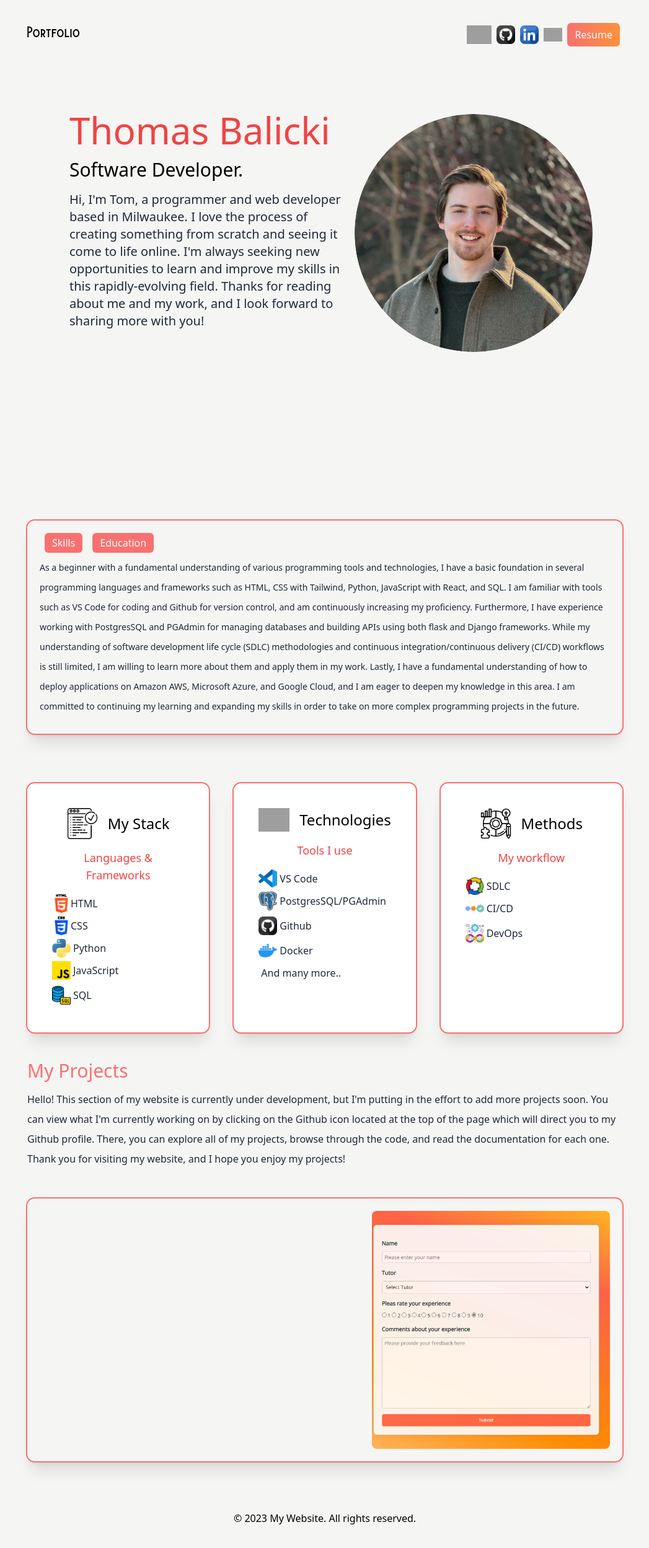
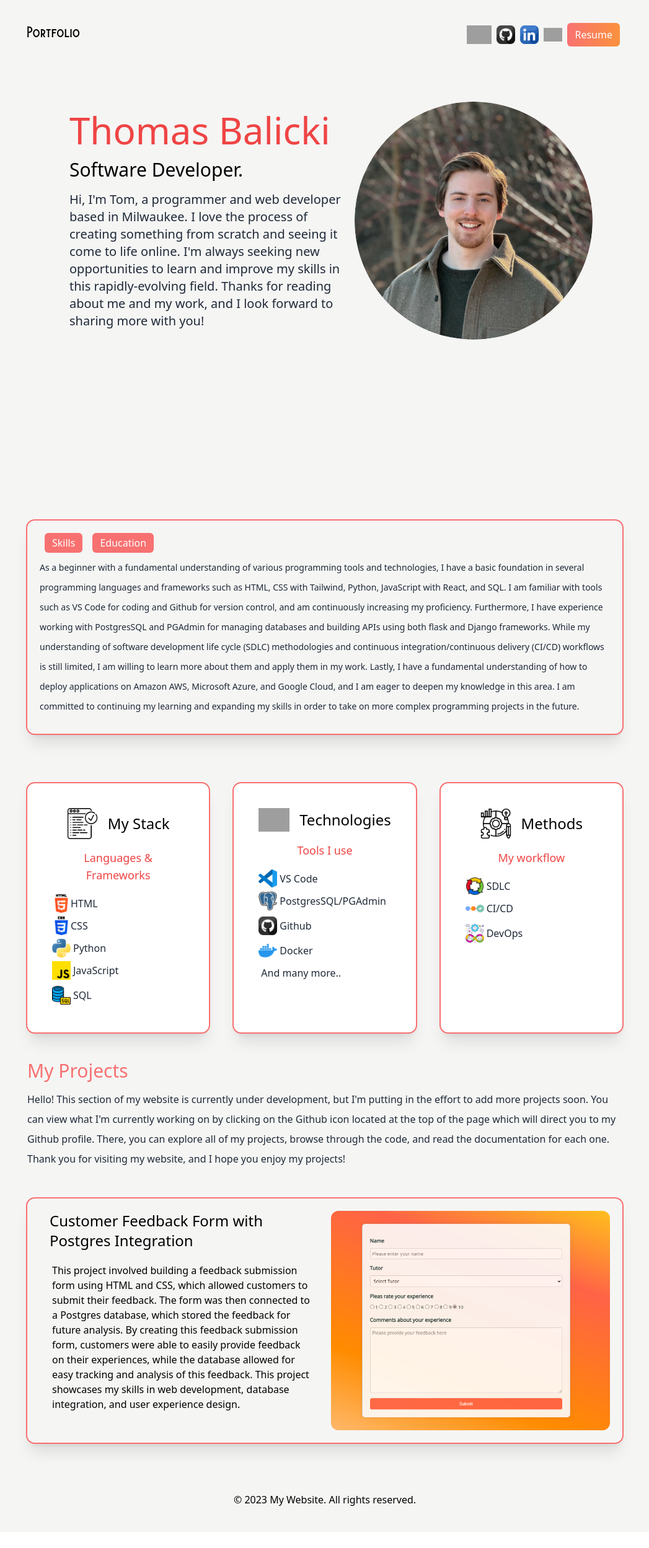
Before and after one commit to thomasbalicki/reactportfolio, a Next.js app: page / in a window 1280 px wide. Shown: the top 2498 px of the page at 62% size, without its empty margins (116-1163 px from the left). After the commit the page ends 2472 px from the top, so only its background shows below. Built offline with nearby package versions, Linux system fonts and the light colour scheme; grey boxes are pictures that could not be loaded.

Commit message:
add project to portfolio & fixed layout issues

```diff
--- a/next.config.js
+++ b/next.config.js
@@ -4,14 +4,3 @@ const nextConfig = {
 }
 
 module.exports = nextConfig
-
-module.exports = {
-  // ...
-  pages: [
-    // ...
-    {
-      route: '/about-me',
-      file: 'about-me.js'
-    }
-  ]
-}
--- a/pages/index.js
+++ b/pages/index.js
@@ -86,13 +86,13 @@ export default function Home() {
           </nav>
 
           {/*-------------------------------------------NAME AND INTRO------------------------------------------------------------------*/}
-          <div className='flex flex-wrap items-center justify-center pb-10'>
+          <div className='flex flex-wrap items-center justify-center'>
             <div className='p-5 dark:text-white w-full md:w-1/2'>
               <h2 className='text-4xl py-2 text-red-500 font-medium md:text-6xl dark:text-red-500'>Thomas Balicki</h2>
               <h3 className='text-2xl py-2 md:text-3xl'>Software Developer.</h3>
               <p className='text-md py-2 leading-8 text-gray-800 md:text-xl max-w-xl dark:text-white'>Hi, I'm Tom, a programmer and web developer based in Milwaukee. I love the process of creating something from scratch and seeing it come to life online. I'm always seeking new opportunities to learn and improve my skills in this rapidly-evolving field. Thanks for reading about me and my work, and I look forward to sharing more with you!</p>
             </div>
-            <div className="relative rounded-full w-80 h-80 mt-10 md:mt-0 overflow-hidden md:h-96 md:w-96 dark:outline outline-2 outline-red-500" style={{ marginBottom: '-40px' }}>
+            <div className="relative rounded-full w-80 h-80 mt-10 md:mt-0 overflow-hidden md:h-96 md:w-96 dark:outline outline-2 outline-red-500">
               <Image src={IMG_9164} layout="fill" objectFit="cover" className="rounded-full" />
             </div>
           </div>
@@ -211,6 +211,7 @@ export default function Home() {
         </section>
 
         {/*-------------------------------------------My Portfolio Section------------------------------------------------------------------*/}
+        {/*-------------------------------------------TODO:optimize for small screens------------------------------------------------------------------*/}
 
         <section>
           <div>
@@ -219,12 +220,14 @@ export default function Home() {
               Hello! This section of my website is currently under development, but I'm putting in the effort to add more projects soon. You can view what I'm currently working on by clicking on the Github icon located at the top of the page which will direct you to my Github profile. There, you can explore all of my projects, browse through the code, and read the documentation for each one. Thank you for visiting my website, and I hope you enjoy my projects!
             </p>
           </div>
-          <div className='shadow-xl p-5 rounded-xl my-10 outline outline-2 outline-red-400 dark:bg-gray-500 dark:bg-opacity-10 flex justify-between'>
-            <div className='w-1/2'></div>
-            <div className="relative w-1/2 rounded-lg overflow-hidden md:h-96 md:w-96">
-              <Image src={contactformscreenshot} layout="fill" className='object-cover' />
+          <div className='shadow-xl p-5 rounded-xl my-10 outline outline-2 outline-red-400 dark:bg-gray-500 dark:bg-opacity-10 flex justify-between dark:text-white'>
+            <div className='w-1/2'>
+              <h3 className="text-2xl font-medium ml-4">Customer Feedback Form with Postgres Integration</h3>
+              <p className='p-5'>This project involved building a feedback submission form using HTML and CSS, which allowed customers to submit their feedback. The form was then connected to a Postgres database, which stored the feedback for future analysis. By creating this feedback submission form, customers were able to easily provide feedback on their experiences, while the database allowed for easy tracking and analysis of this feedback. This project showcases my skills in web development, database integration, and user experience design.</p>
             </div>
-
+            <div>
+              <Image src={contactformscreenshot} width={450} height={450} className="rounded-xl" />
+            </div>
           </div>
 
         </section>
@@ -281,6 +284,6 @@ export default function Home() {
         </footer>
 
       </main>
-    </div>
+    </div >
   )
 }
```
